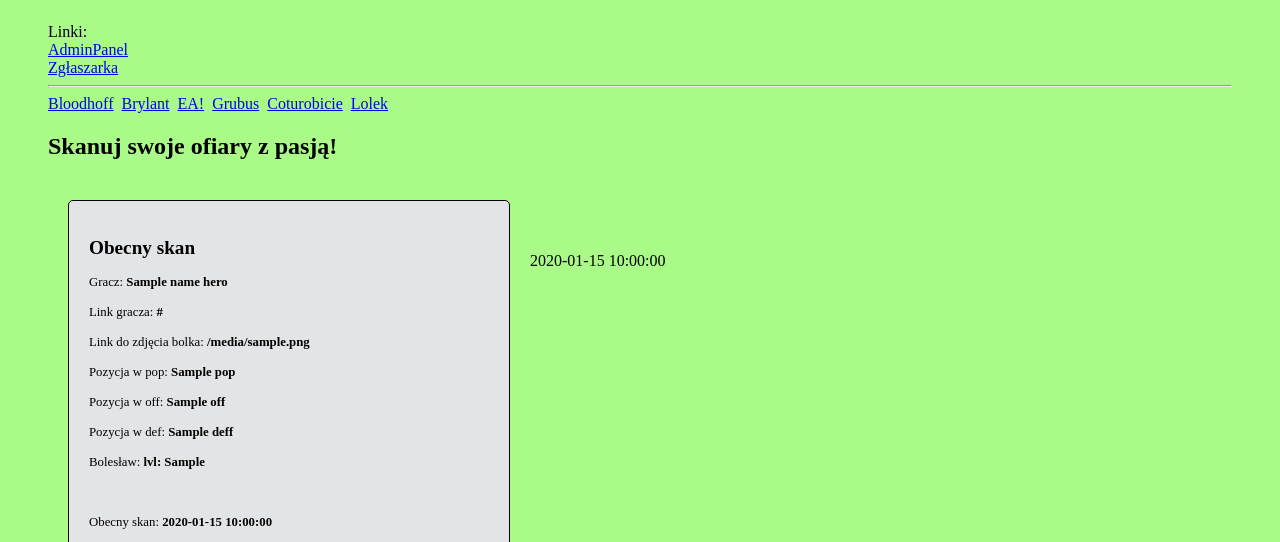
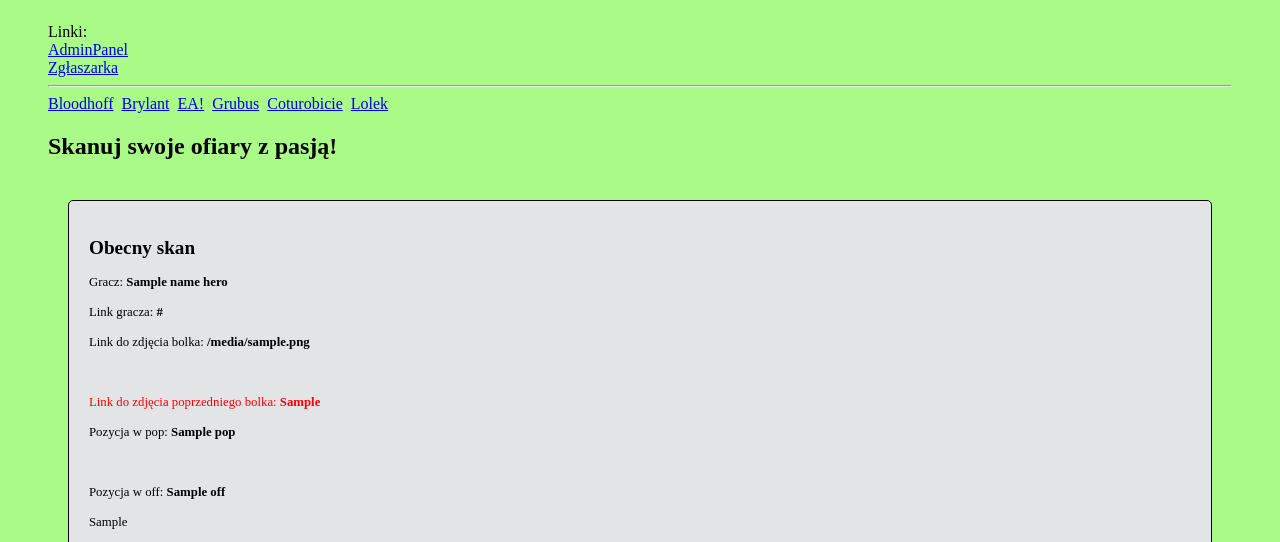
Before and after one commit to AndyWolfNo1/yamahuya, a Flask app: template templates/index.html in a window 1280 px wide. Shown: the part 25-567 px from the top of the page. Run offline with Flask 2, Linux system fonts and the light colour scheme; the template is opened without the code that fills it: most values are stand-ins (such as "Sample title", 1, 10 or a date in 2020); grey boxes marked "Sample" are stand-in pictures; data that the repository does not hold is empty.

Commit message:
index.html zmiany

```diff
--- a/static/style.css
+++ b/static/style.css
@@ -35,3 +35,7 @@
 #status{
     font-size:1.2em;
 }
+
+#red{
+    color:red;
+}
--- a/templates/index.html
+++ b/templates/index.html
@@ -29,23 +29,34 @@
 <br><br>
 Link do zdjęcia bolka: <b>{{ link_image }}</b>
 <br><br>
+<br><br>
+<span id="red">Link do zdjęcia poprzedniego bolka: <b>{{ last_scan_il }}</b></span>
+<br><br>
 <!--   Nacja: <b>{{nation}}</b>
 <br><br>
 Sojusz: <b>{{sojusz}}</b>
 <br><br> -->
 Pozycja w pop: <b>{{pop}}</b>
 <br><br>
+<br><br>
 Pozycja w off: <b>{{off}}</b>
+<br><br>
+<span id="red>"Pozycja w off: <b>{{last_scan_off}}</b></span>
+<br><br>
 <br><br>
 Pozycja w def: <b>{{deff}}</b>
 <br><br>
+<br><br>
 Bolesław: <b> lvl: {{hero_lvl}}</b>
+<br><br>
+<span id="red>"Bolesław: <b> lvl: {{last_scan_hero_lvl}}</b></span>
 <br><br>
 <br><br>
 Obecny skan: <b>{{now_scan_time}}</b>
 <br><br>
 <!--      <img src="http://localhost/image/2021-03-24/Oprawca_16:36:31.png">-->
 <img src="{{link_image_now}}">
+   <img src="{{link_last_image}}"><img src="{{link_last_image2}}">
 
 <!--   <img src="">-->
 <br><br>
```
